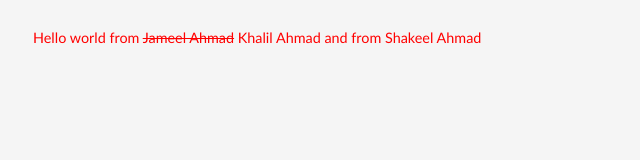
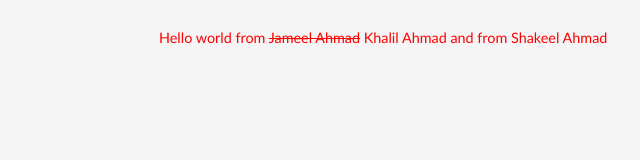
Before and after one commit to Jameelmanzoor/bootcamp2020-class1, a plain HTML site: page index.html in a window 1280 px wide. Shown: the whole page, without its empty margins (31-671 px from the left). Drawn offline with Linux system fonts and the light colour scheme.

Commit message:
We have correct an error
we by fault adde width 90, we correct it and added 900px

```diff
--- a/index.html
+++ b/index.html
@@ -7,7 +7,7 @@
     <style>
         body {
             width: 90%;
-            max-width: 90;
+            max-width: 900px;
             margin: 2em auto;
             font: 0.9em/1.2 'Trebuchet MS', 'Lucida Sans Unicode', 'Lucida Grande', 'Lucida Sans', Arial, sans-serif;
             background-color: whitesmoke;
```
